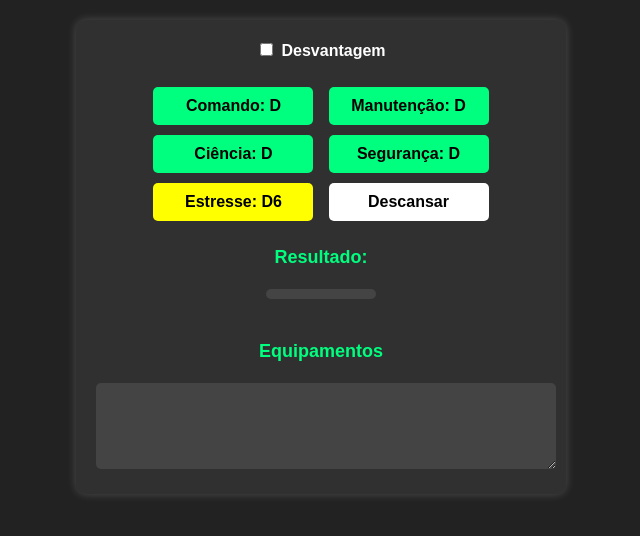
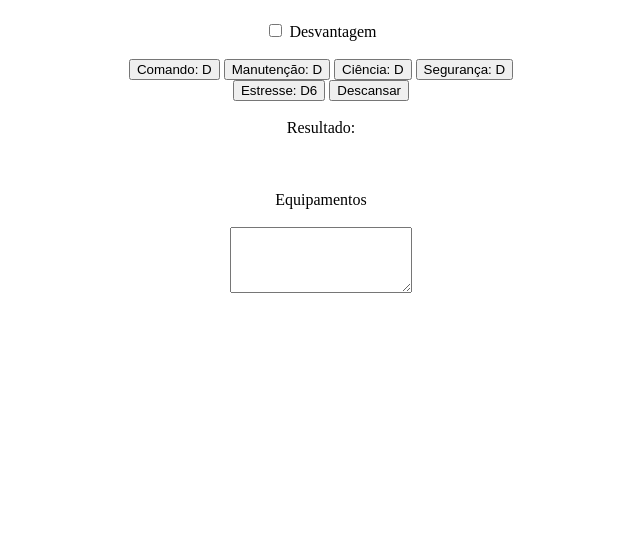
Before and after one commit to rpgzeflorentino/orbitaldecay.github.io, a Flask app: template templates/ficha.html in a window 1280 px wide. Shown: the top 536 px of the page, without its empty margins (319-959 px from the left). Run offline with Flask 3, Linux system fonts and the light colour scheme; the template is opened without the code that fills it, so the values that code supplies are empty.

Commit message:
Update ficha.html

```diff
--- a/templates/ficha.html
+++ b/templates/ficha.html
@@ -5,124 +5,6 @@
 	<meta name="viewport" content="width=device-width, initial-scale=1.0">
 	<script src="https://ajax.googleapis.com/ajax/libs/jquery/3.5.1/jquery.min.js"></script>
 	<title>Ficha de Personagem</title>
-	<style>
-		body {
-			background-color: #222;
-			color: white;
-			font-family: Arial, sans-serif;
-			font-size: 18px;
-			margin: 0;
-			padding: 0;
-		}
-
-		@media screen and (max-width: 600px) {
-			.ficha {max-width: 80%;}}
-
-
-
-
-		h1 {
-			color: #00ff7f;
-			font-size: 24px;
-			font-weight: bold;
-			text-align: center;
-			margin-top: 20px;
-		}
-
-		.ficha {
-			background-color: #303030;
-			border-radius: 10px;
-			box-shadow: 0px 0px 10px rgba(255, 255, 255, 0.2);
-			margin: 20px auto;
-			width: 450px;
-			max-width: 80%;
-			padding: 20px;
-		}
-
-		.label {
-			color: #00ff7f;
-			font-size: 18px;
-			font-weight: bold;
-			margin-bottom: 10px;
-		}
-		.label2 {
-			color: #ffffff;
-			font-size: 16px;
-			font-weight: bold;
-			margin-bottom: 10px;
-		}
-
-		.input {
-			background-color: #444;
-			border: none;
-			border-radius: 5px;
-			color: white;
-			font-size: 16px;
-			padding: 5px;
-			width: 100%;
-		}
-		.result {
-			background-color: #444;
-			border: none;
-			border-radius: 5px;
-			color: white;
-			font-size: 32px;
-			padding: 5px;
-			max-width: 100px;
-		}
-		.button {
-			background-color: #00ff7f;
-			border: none;
-			border-radius: 5px;
-			color: black;
-			cursor: pointer;
-			font-size: 16px;
-			font-weight: bold;
-			padding: 10px;
-			margin: 5px;
-			width: 100%;
-			max-width: 160px;
-		}
-
-		.button:hover {
-			background-color: #22bb99;
-			color: white;
-		}
-		.button2 {
-			background-color: #FFFF00;
-			border: none;
-			border-radius: 5px;
-			color: black;
-			cursor: pointer;
-			font-size: 16px;
-			font-weight: bold;
-			padding: 10px;
-			margin: 5px;
-			width: 100%;
-			max-width: 160px;
-		}
-		.button2:hover {
-			background-color: #FFD200;
-			color: white;
-		}
-.button-white {
-  background-color: white;
-  border: none;
-  border-radius: 5px;
-  color: black;
-  cursor: pointer;
-  font-size: 16px;
-  font-weight: bold;
-  padding: 10px;
-  margin: 5px;
-  width: 160px;
-}
-
-.button-white:hover {
-  background-color: #eee;
-}
-
-	</style>
 </head>
 <body>
 	<h1>{{ nome }}</h1>
```
